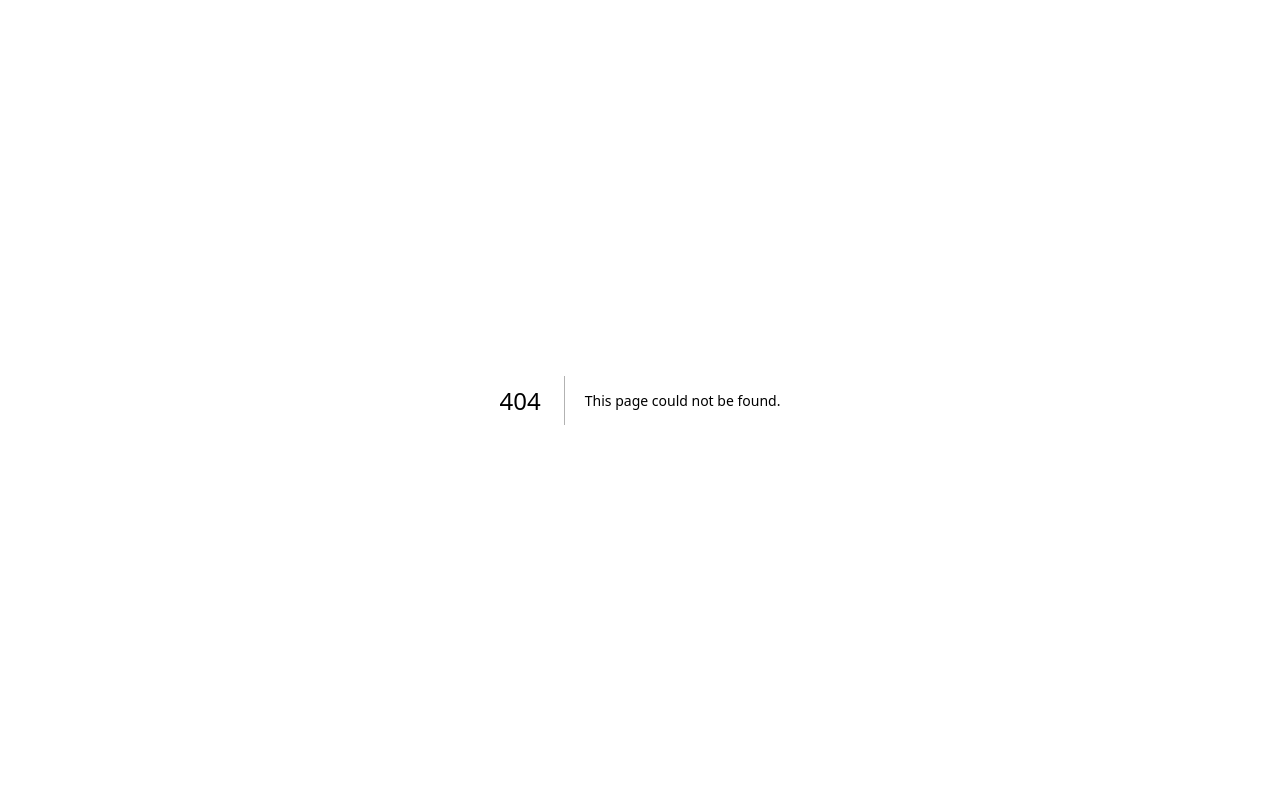
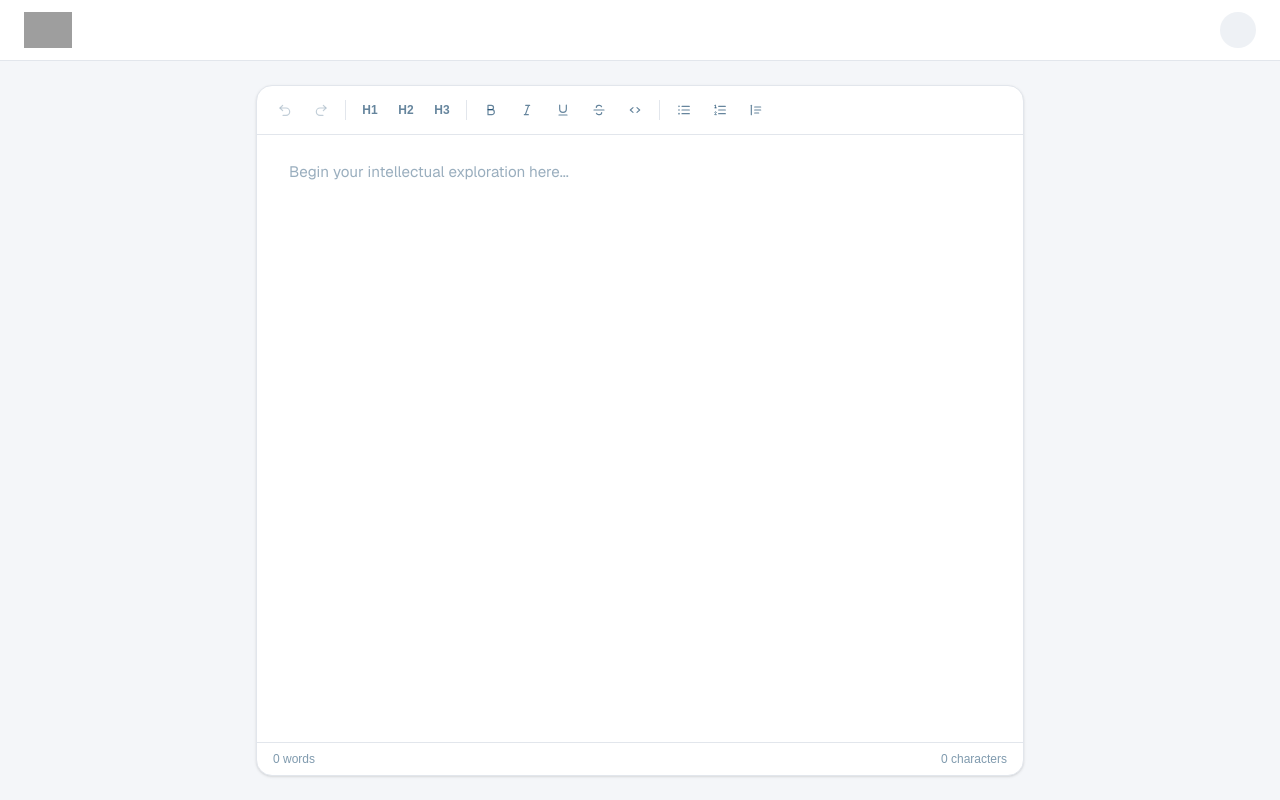
Before and after one commit to artemis-arc/Writewise, a Next.js app in the folder frontend/: page /write in a window 1280 px wide. Before the commit this address had no page. Built offline with nearby package versions, Linux system fonts and the light colour scheme; grey boxes are pictures that could not be loaded.

Commit message:
Add WritePage component with metadata and RichTextEditor integration

```diff
--- /dev/null
+++ b/frontend/src/app/write/page.tsx
@@ -0,0 +1,22 @@
+import type { Metadata } from "next";
+import { TopBar } from "@/components/layout/TopBar";
+import { RichTextEditor } from "@/components/editor/RichTextEditor";
+
+export const metadata: Metadata = {
+  title: "Write | WriteWise",
+  description: "Draft and format your manuscript.",
+};
+
+export default function WritePage() {
+  return (
+    <div className="flex flex-1 flex-col overflow-hidden">
+      <TopBar />
+
+      <div className="flex-1 overflow-hidden px-6 py-6">
+        <div className="mx-auto h-full w-full max-w-3xl">
+          <RichTextEditor />
+        </div>
+      </div>
+    </div>
+  );
+}
--- a/frontend/src/components/ui/icons.tsx
+++ b/frontend/src/components/ui/icons.tsx
@@ -1,6 +1,6 @@
 import type { SVGProps } from "react";
 
-export function ArrowRightIcon(props: SVGProps<SVGSVGElement>) {
+export function ArrowRightIcon(props: Readonly<SVGProps<SVGSVGElement>>) {
   return (
     <svg viewBox="0 0 24 24" fill="none" stroke="currentColor" strokeWidth={2} {...props}>
       <path d="M5 12h14M13 6l6 6-6 6" strokeLinecap="round" strokeLinejoin="round" />
@@ -8,7 +8,7 @@ export function ArrowRightIcon(props: SVGProps<SVGSVGElement>) {
   );
 }
 
-export function StarIcon(props: SVGProps<SVGSVGElement>) {
+export function StarIcon(props: Readonly<SVGProps<SVGSVGElement>>) {
   return (
     <svg viewBox="0 0 24 24" fill="none" stroke="currentColor" strokeWidth={1.8} {...props}>
       <path d="m12 4 2.3 4.9 5.2.7-3.8 3.7.9 5.3L12 16l-4.6 2.6.9-5.3-3.8-3.7 5.2-.7Z" strokeLinejoin="round" />
@@ -16,7 +16,7 @@ export function StarIcon(props: SVGProps<SVGSVGElement>) {
   );
 }
 
-export function BookOpenIcon(props: SVGProps<SVGSVGElement>) {
+export function BookOpenIcon(props: Readonly<SVGProps<SVGSVGElement>>) {
   return (
     <svg viewBox="0 0 24 24" fill="none" stroke="currentColor" strokeWidth={1.8} {...props}>
       <path d="M12 6.5c-1.5-1-4-1.5-6-1v12.5c2 0 4.5.5 6 1.5 1.5-1 4-1.5 6-1.5V5.5c-2-.5-4.5 0-6 1Z" strokeLinejoin="round" />
@@ -25,7 +25,7 @@ export function BookOpenIcon(props: SVGProps<SVGSVGElement>) {
   );
 }
 
-export function BookIcon(props: SVGProps<SVGSVGElement>) {
+export function BookIcon(props: Readonly<SVGProps<SVGSVGElement>>) {
   return (
     <svg viewBox="0 0 24 24" fill="none" stroke="currentColor" strokeWidth={1.8} {...props}>
       <path d="M6 4.5h11.5A1.5 1.5 0 0 1 19 6v13a1 1 0 0 1-1 1H6.5A1.5 1.5 0 0 1 5 18.5V6a1.5 1.5 0 0 1 1.5-1.5Z" strokeLinejoin="round" />
@@ -34,7 +34,7 @@ export function BookIcon(props: SVGProps<SVGSVGElement>) {
   );
 }
 
-export function GraduationCapIcon(props: SVGProps<SVGSVGElement>) {
+export function GraduationCapIcon(props: Readonly<SVGProps<SVGSVGElement>>) {
   return (
     <svg viewBox="0 0 24 24" fill="none" stroke="currentColor" strokeWidth={1.8} {...props}>
       <path d="M2.5 9 12 5l9.5 4-9.5 4-9.5-4Z" strokeLinejoin="round" />
@@ -44,7 +44,7 @@ export function GraduationCapIcon(props: SVGProps<SVGSVGElement>) {
   );
 }
 
-export function InfoIcon(props: SVGProps<SVGSVGElement>) {
+export function InfoIcon(props: Readonly<SVGProps<SVGSVGElement>>) {
   return (
     <svg viewBox="0 0 24 24" fill="none" stroke="currentColor" strokeWidth={1.8} {...props}>
       <circle cx="12" cy="12" r="8.5" />
@@ -54,7 +54,7 @@ export function InfoIcon(props: SVGProps<SVGSVGElement>) {
   );
 }
 
-export function CloudUploadIcon(props: SVGProps<SVGSVGElement>) {
+export function CloudUploadIcon(props: Readonly<SVGProps<SVGSVGElement>>) {
   return (
     <svg viewBox="0 0 24 24" fill="none" stroke="currentColor" strokeWidth={1.8} {...props}>
       <path d="M7.5 17.5A4 4 0 0 1 7 9.6a5 5 0 0 1 9.7-1.6A4.5 4.5 0 0 1 17 17.5" strokeLinejoin="round" strokeLinecap="round" />
@@ -63,7 +63,7 @@ export function CloudUploadIcon(props: SVGProps<SVGSVGElement>) {
   );
 }
 
-export function FileIcon(props: SVGProps<SVGSVGElement>) {
+export function FileIcon(props: Readonly<SVGProps<SVGSVGElement>>) {
   return (
     <svg viewBox="0 0 24 24" fill="none" stroke="currentColor" strokeWidth={1.8} {...props}>
       <path d="M7 3.5h7l4 4V19.5A1.5 1.5 0 0 1 16.5 21h-9A1.5 1.5 0 0 1 6 19.5v-14A1.5 1.5 0 0 1 7 3.5Z" strokeLinejoin="round" />
@@ -72,7 +72,7 @@ export function FileIcon(props: SVGProps<SVGSVGElement>) {
   );
 }
 
-export function CheckCircleIcon(props: SVGProps<SVGSVGElement>) {
+export function CheckCircleIcon(props: Readonly<SVGProps<SVGSVGElement>>) {
   return (
     <svg viewBox="0 0 24 24" fill="none" stroke="currentColor" strokeWidth={1.8} {...props}>
       <circle cx="12" cy="12" r="8.5" />
@@ -81,7 +81,7 @@ export function CheckCircleIcon(props: SVGProps<SVGSVGElement>) {
   );
 }
 
-export function MenuIcon(props: SVGProps<SVGSVGElement>) {
+export function MenuIcon(props: Readonly<SVGProps<SVGSVGElement>>) {
   return (
     <svg viewBox="0 0 24 24" fill="none" stroke="currentColor" strokeWidth={1.8} {...props}>
       <path d="M4 6.5h16M4 12h16M4 17.5h16" strokeLinecap="round" />
@@ -89,7 +89,7 @@ export function MenuIcon(props: SVGProps<SVGSVGElement>) {
   );
 }
 
-export function ChevronDownIcon(props: SVGProps<SVGSVGElement>) {
+export function ChevronDownIcon(props: Readonly<SVGProps<SVGSVGElement>>) {
   return (
     <svg viewBox="0 0 24 24" fill="none" stroke="currentColor" strokeWidth={2} {...props}>
       <path d="m6 9 6 6 6-6" strokeLinecap="round" strokeLinejoin="round" />
@@ -97,7 +97,7 @@ export function ChevronDownIcon(props: SVGProps<SVGSVGElement>) {
   );
 }
 
-export function SparkleIcon(props: SVGProps<SVGSVGElement>) {
+export function SparkleIcon(props: Readonly<SVGProps<SVGSVGElement>>) {
   return (
     <svg viewBox="0 0 24 24" fill="none" stroke="currentColor" strokeWidth={1.8} {...props}>
       <path
@@ -107,3 +107,103 @@ export function SparkleIcon(props: SVGProps<SVGSVGElement>) {
     </svg>
   );
 }
+
+export function BoldIcon(props: Readonly<SVGProps<SVGSVGElement>>) {
+  return (
+    <svg viewBox="0 0 24 24" fill="none" stroke="currentColor" strokeWidth={1.8} {...props}>
+      <path d="M7.5 5h5a3.25 3.25 0 0 1 0 6.5h-5Z" strokeLinejoin="round" />
+      <path d="M7.5 11.5h5.75a3.75 3.75 0 0 1 0 7.5H7.5Z" strokeLinejoin="round" />
+    </svg>
+  );
+}
+
+export function ItalicIcon(props: Readonly<SVGProps<SVGSVGElement>>) {
+  return (
+    <svg viewBox="0 0 24 24" fill="none" stroke="currentColor" strokeWidth={1.8} {...props}>
+      <path d="M10 5h6M8 19h6M14.5 5 9.5 19" strokeLinecap="round" />
+    </svg>
+  );
+}
+
+export function UnderlineIcon(props: Readonly<SVGProps<SVGSVGElement>>) {
+  return (
+    <svg viewBox="0 0 24 24" fill="none" stroke="currentColor" strokeWidth={1.8} {...props}>
+      <path d="M7 4.5v6a5 5 0 0 0 10 0v-6" strokeLinecap="round" />
+      <path d="M6 19.5h12" strokeLinecap="round" />
+    </svg>
+  );
+}
+
+export function StrikethroughIcon(props: Readonly<SVGProps<SVGSVGElement>>) {
+  return (
+    <svg viewBox="0 0 24 24" fill="none" stroke="currentColor" strokeWidth={1.8} {...props}>
+      <path d="M4.5 12h15" strokeLinecap="round" />
+      <path d="M8 8.2A3.2 3.2 0 0 1 11.2 5h1.6a3.2 3.2 0 0 1 3 2.1" strokeLinecap="round" />
+      <path d="M16 15.8A3.2 3.2 0 0 1 12.8 19h-1.6a3.2 3.2 0 0 1-3-2.1" strokeLinecap="round" />
+    </svg>
+  );
+}
+
+export function CodeIcon(props: Readonly<SVGProps<SVGSVGElement>>) {
+  return (
+    <svg viewBox="0 0 24 24" fill="none" stroke="currentColor" strokeWidth={1.8} {...props}>
+      <path d="m9 8.5-4 3.5 4 3.5M15 8.5l4 3.5-4 3.5" strokeLinecap="round" strokeLinejoin="round" />
+    </svg>
+  );
+}
+
+export function BulletListIcon(props: Readonly<SVGProps<SVGSVGElement>>) {
+  return (
+    <svg viewBox="0 0 24 24" fill="none" stroke="currentColor" strokeWidth={1.8} {...props}>
+      <path d="M9 6.5h11M9 12h11M9 17.5h11" strokeLinecap="round" />
+      <path d="M4.5 6.5h.01M4.5 12h.01M4.5 17.5h.01" strokeWidth={2.5} strokeLinecap="round" />
+    </svg>
+  );
+}
+
+export function OrderedListIcon(props: Readonly<SVGProps<SVGSVGElement>>) {
+  return (
+    <svg viewBox="0 0 24 24" fill="none" stroke="currentColor" strokeWidth={1.8} {...props}>
+      <path d="M10 6.5h10M10 12h10M10 17.5h10" strokeLinecap="round" />
+      <path
+        d="M4 5.2 5.3 4.5v4.2M4 8.7h2.6"
+        strokeWidth={1.4}
+        strokeLinecap="round"
+        strokeLinejoin="round"
+      />
+      <path
+        d="M4.1 15.4a1.2 1.2 0 0 1 2.3.4c0 .9-2.3 1.9-2.3 3.2h2.5"
+        strokeWidth={1.4}
+        strokeLinecap="round"
+        strokeLinejoin="round"
+      />
+    </svg>
+  );
+}
+
+export function QuoteIcon(props: Readonly<SVGProps<SVGSVGElement>>) {
+  return (
+    <svg viewBox="0 0 24 24" fill="none" stroke="currentColor" strokeWidth={1.8} {...props}>
+      <path d="M5 5v14" strokeLinecap="round" />
+      <path d="M10 7.5h9M10 12h9M10 16.5h6" strokeLinecap="round" />
+    </svg>
+  );
+}
+
+export function UndoIcon(props: Readonly<SVGProps<SVGSVGElement>>) {
+  return (
+    <svg viewBox="0 0 24 24" fill="none" stroke="currentColor" strokeWidth={1.8} {...props}>
+      <path d="M8.5 5 4.5 9l4 4" strokeLinecap="round" strokeLinejoin="round" />
+      <path d="M4.5 9h9a5.5 5.5 0 0 1 0 11H9" strokeLinecap="round" />
+    </svg>
+  );
+}
+
+export function RedoIcon(props: Readonly<SVGProps<SVGSVGElement>>) {
+  return (
+    <svg viewBox="0 0 24 24" fill="none" stroke="currentColor" strokeWidth={1.8} {...props}>
+      <path d="m15.5 5 4 4-4 4" strokeLinecap="round" strokeLinejoin="round" />
+      <path d="M19.5 9h-9a5.5 5.5 0 0 0 0 11H15" strokeLinecap="round" />
+    </svg>
+  );
+}
```
